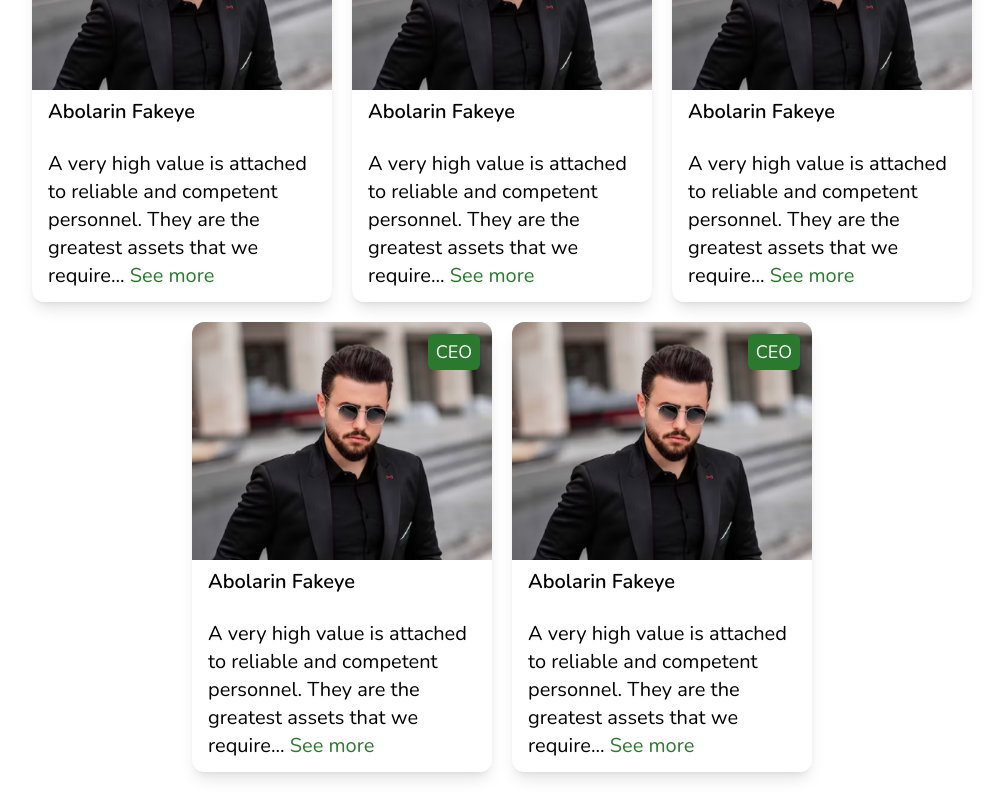
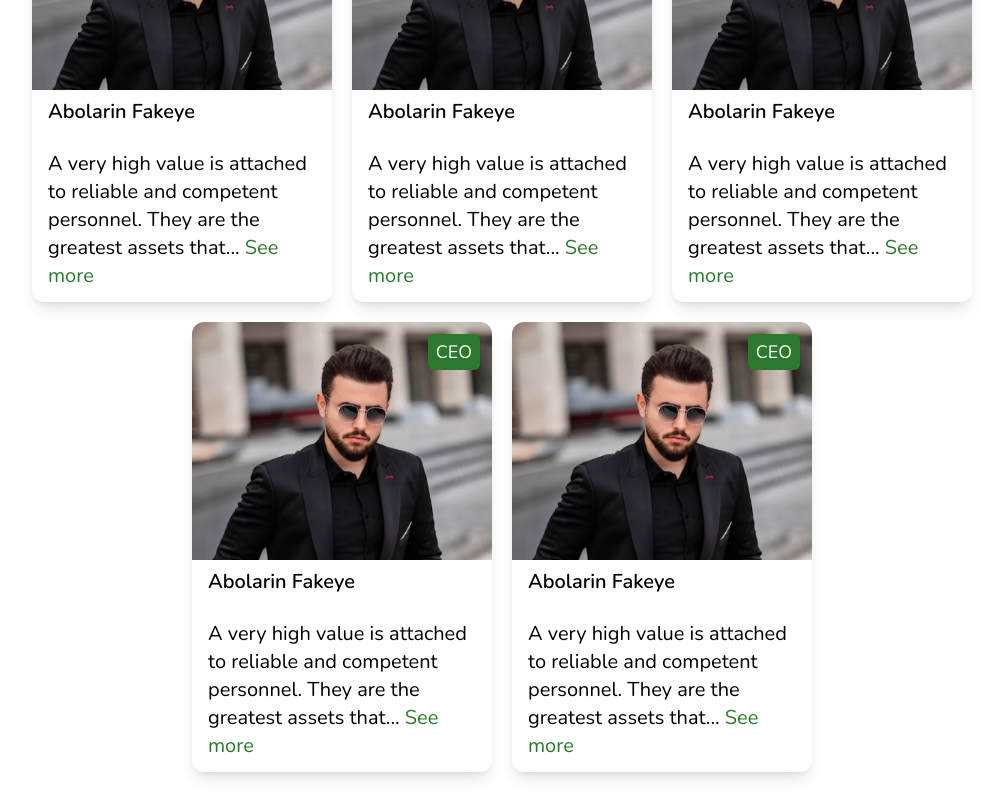
Before and after one commit to ifedolapoomoniyi/Jocacel-New, a React (Vite) app: page /team in a window 1280 px wide. Shown: the part 1400-2200 px from the top of the page, without its empty margins (138-1141 px from the left). Built offline with nearby package versions, Linux system fonts and the light colour scheme.

Commit message:
Card for each team member

```diff
--- a/src/components/TeamCard.jsx
+++ b/src/components/TeamCard.jsx
@@ -9,7 +9,7 @@ const TeamCard = ({ name, title, route, text, image }) => {
 			</div>
 
       <div className="px-4 p-2 font-semibold">{name}</div>
-      <div className="p-4 font-thin">{text}... <span className="text-primary">See more</span></div>
+      <div className="p-4 font-thin">{text.length > 100? text.slice(0,100): text}... <span className="text-primary">See more</span></div>
 		</Link>
 	);
 };
```
